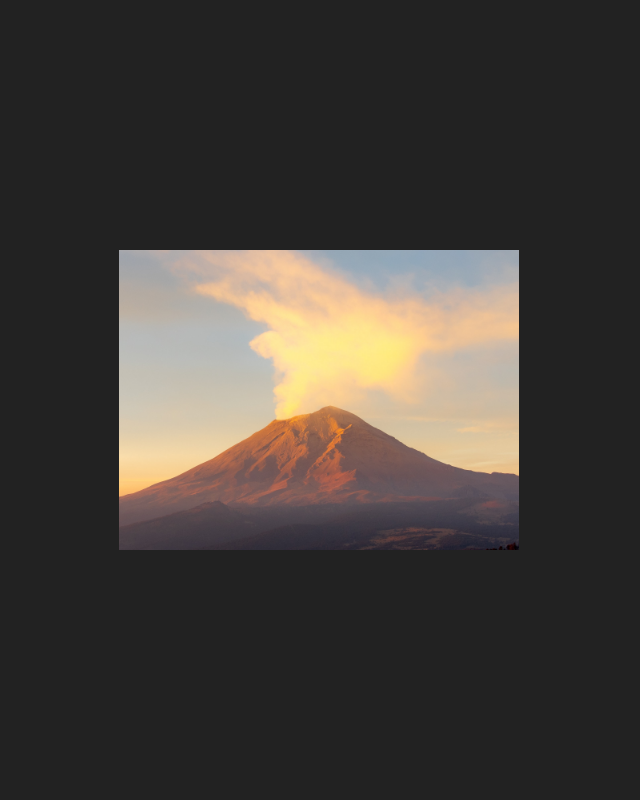
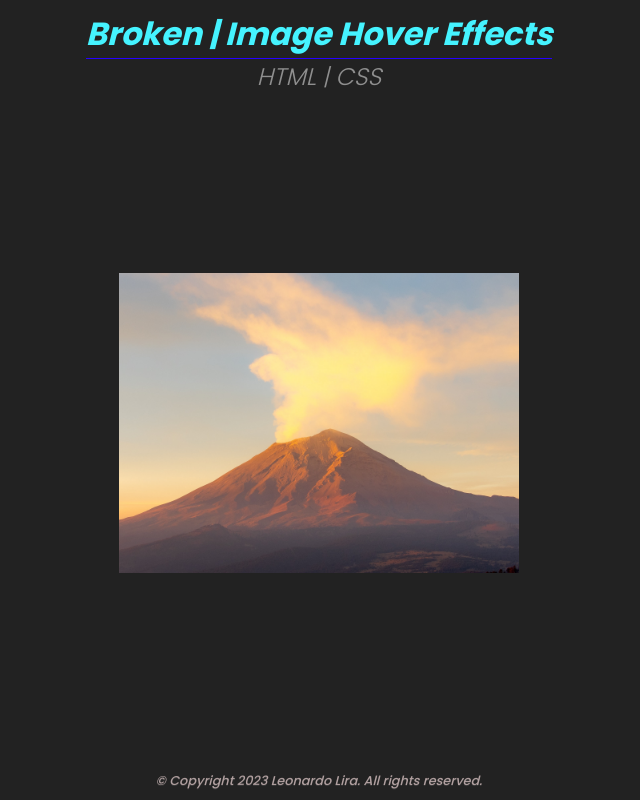
Before and after one commit to Leolira1808/Creative_Image_Hover_Effects, a plain HTML site: page index.html in a window 1280 px wide. Shown: the whole page, without its empty margins (321-961 px from the left). Drawn offline with Linux system fonts and the light colour scheme.

Commit message:
Inclusion Header and footer

```diff
--- a/index.html
+++ b/index.html
@@ -7,11 +7,21 @@
     <link rel="stylesheet" href="style.css" />
   </head>
   <body>
+    <header class="header">
+      <h1 class="title">Broken | Image Hover Effects</h1>
+      <h2 class="subtitle">HTML | CSS</h2>
+    </header>
     <div class="box">
       <span></span>
       <span></span>
       <span></span>
       <span></span>
     </div>
+
+    <footer class="footer">
+      <p class="cp-text">
+        © Copyright 2023 Leonardo Lira. All rights reserved.
+      </p>
+    </footer>
   </body>
 </html>
--- a/style.css
+++ b/style.css
@@ -1,16 +1,41 @@
+@import url('https://fonts.googleapis.com/css2?family=Poppins:wght@300;400;500;600;700;800;900&display=swap');
+
 * {
     margin: 0;
     padding: 0;
     box-sizing: border-box;
+    font-family: 'Poppins', sans-serif;
 }
 
 body {
     display: flex;
+    flex-direction: column;
     justify-content: center;
     align-items: center;
+    text-align: center;
     min-height: 100vh;
     background: #222;
 }
+
+.header {
+    position: relative;
+    top: 10px;
+    margin-bottom: auto;
+
+}
+
+.header .title {
+    color: #45f3ff;
+    font-style: italic;
+    border-bottom: 1px solid rgb(38, 0, 255);
+}
+
+.header .subtitle {
+    color: #8f8f8f;
+    font-style: italic;
+    font-weight: 200;
+}
+
 
 .box {
     position: relative;
@@ -69,3 +94,21 @@ body {
 .box:hover span:nth-child(4) {
     transform: translate(40px, 80px) rotate(-15deg);
 }
+
+.footer {
+
+    position: relative;
+    display: flex;
+    margin-top: auto;
+
+}
+
+.cp-text {
+    font-size: 0.8em;
+    font-style: italic;
+    font-weight: 500;
+    text-align: center;
+    padding: 10px;
+    color: rgba(231, 206, 206, 0.7);
+    text-shadow: 0 1px rgba(255, 255, 255, 0.1);
+}
```
